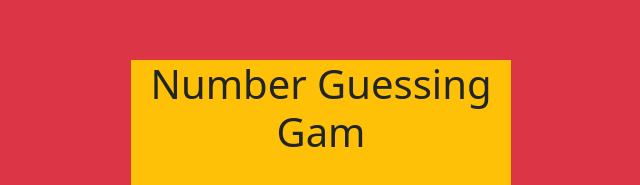
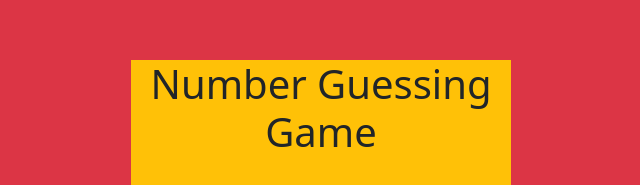
Before and after one commit to owinluck/Number-Gussing-Game, a plain HTML site: page index.html in a window 1280 px wide. Shown: the part 121-306 px from the top of the page, 319-959 px from the left. Drawn offline with nearby package versions, Linux system fonts and the light colour scheme.

Commit message:
second commit

```diff
--- a/index.html
+++ b/index.html
@@ -21,7 +21,7 @@
             <div class="col-4 bg-warning mx-auto ">
                 <div>
                     <label>
-                        <h1>Number Guessing Gam</h1>
+                        <h1>Number Guessing Game</h1>
                     </label>
                 </div><br>
                 <div>
```
